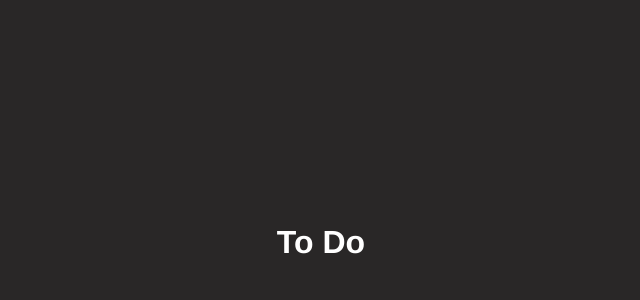
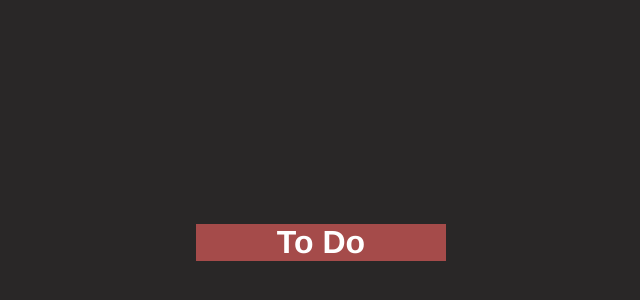
Before and after one commit to demetgas/drag-drop-vue, a Vue app: page / in a window 1280 px wide. Shown: the part 158-458 px from the top of the page, without its empty margins (319-959 px from the left). Built offline with nearby package versions, Linux system fonts and the light colour scheme.

Commit message:
Update TaskCard.vue

```diff
--- a/src/components/TaskCard.vue
+++ b/src/components/TaskCard.vue
@@ -16,6 +16,10 @@ export default {
 </script>
 
 <style scoped>
+.title {
+  background-color: #a54b4a;
+  width: 250px;
+}
 .titleName {
   color: white;
 }
```
